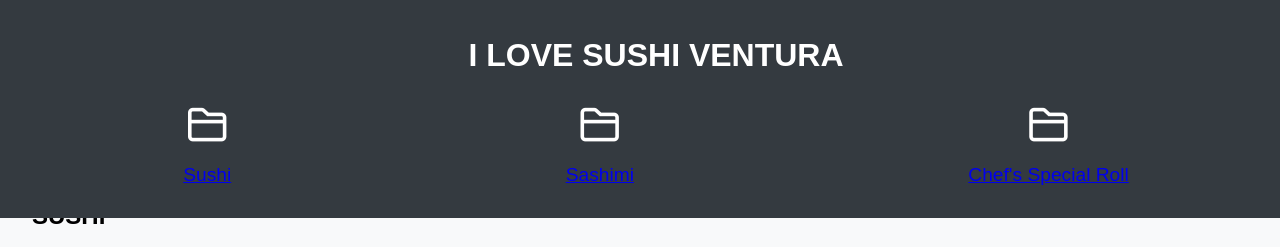
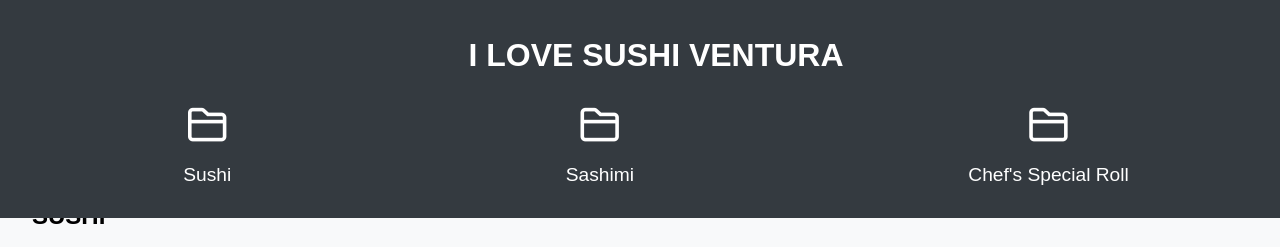
Before and after one commit to JD-Daehyun/Digital-Menu-ILSV, a plain HTML site: page index.html in a window 1280 px wide. Shown: the top 247 px of the page. Drawn offline with Linux system fonts and the light colour scheme; files that its build step writes are made by us from their sources; a web font is replaced by a local one.

Commit message:
link styling change

```diff
--- a/CSS/style.css
+++ b/CSS/style.css
@@ -19,6 +19,17 @@
 
 header h1 {
     margin-bottom: 0.5em;
+}
+
+header a{
+    text-decoration: none;
+    color: white;
+    /* Default color for the links */
+    transition: color 0.3s;
+}
+
+header a:hover{
+    color: #dc3545;
 }
 
 #categories {
```
